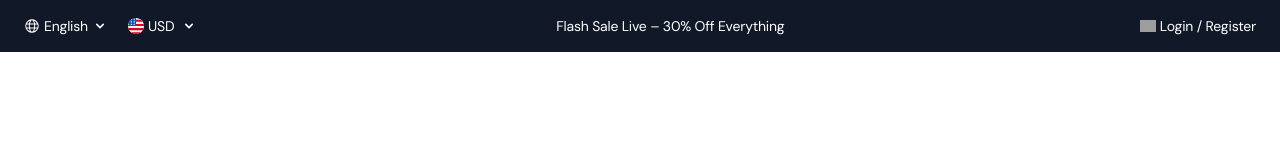
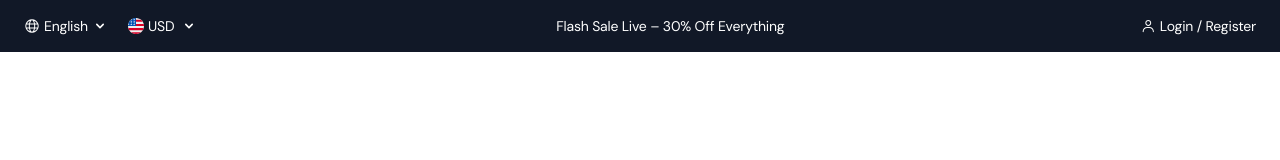
Before and after one commit to shohanshovo11/pimjo_fde25, a Next.js app: page / in a window 1280 px wide. Shown: the top 160 px of the page. Built offline with nearby package versions, Linux system fonts and the light colour scheme; grey boxes are pictures that could not be loaded.

Commit message:
chore: rename image and update file reference

```diff
--- a/src/app/components/OfferBar.jsx
+++ b/src/app/components/OfferBar.jsx
@@ -94,7 +94,7 @@ export const OfferBar = () => {
         {/* Right side - Login/Register */}
         <div className="flex items-center space-x-4 mr-4">
           <Image
-            src="/icons/user.svg"
+            src="/icons/user-white.svg"
             alt="User"
             width={16}
             height={16}
```
